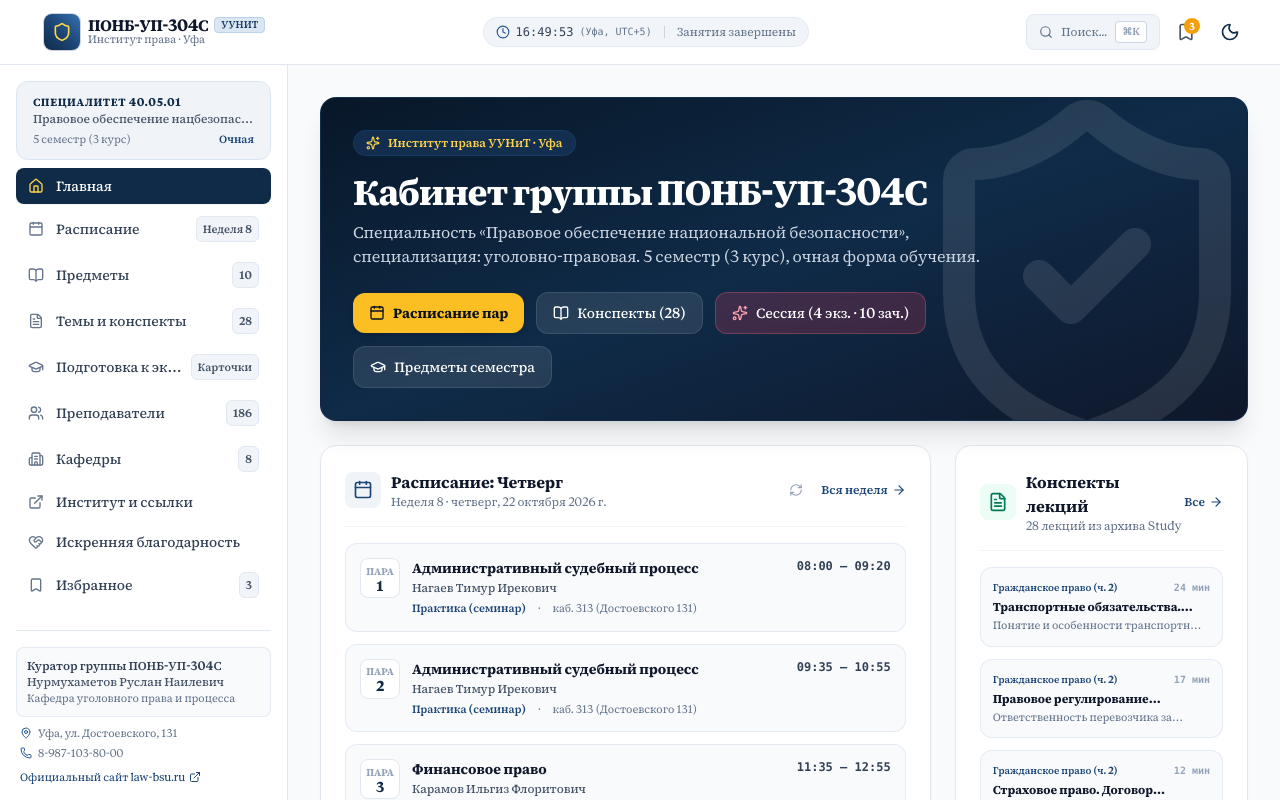
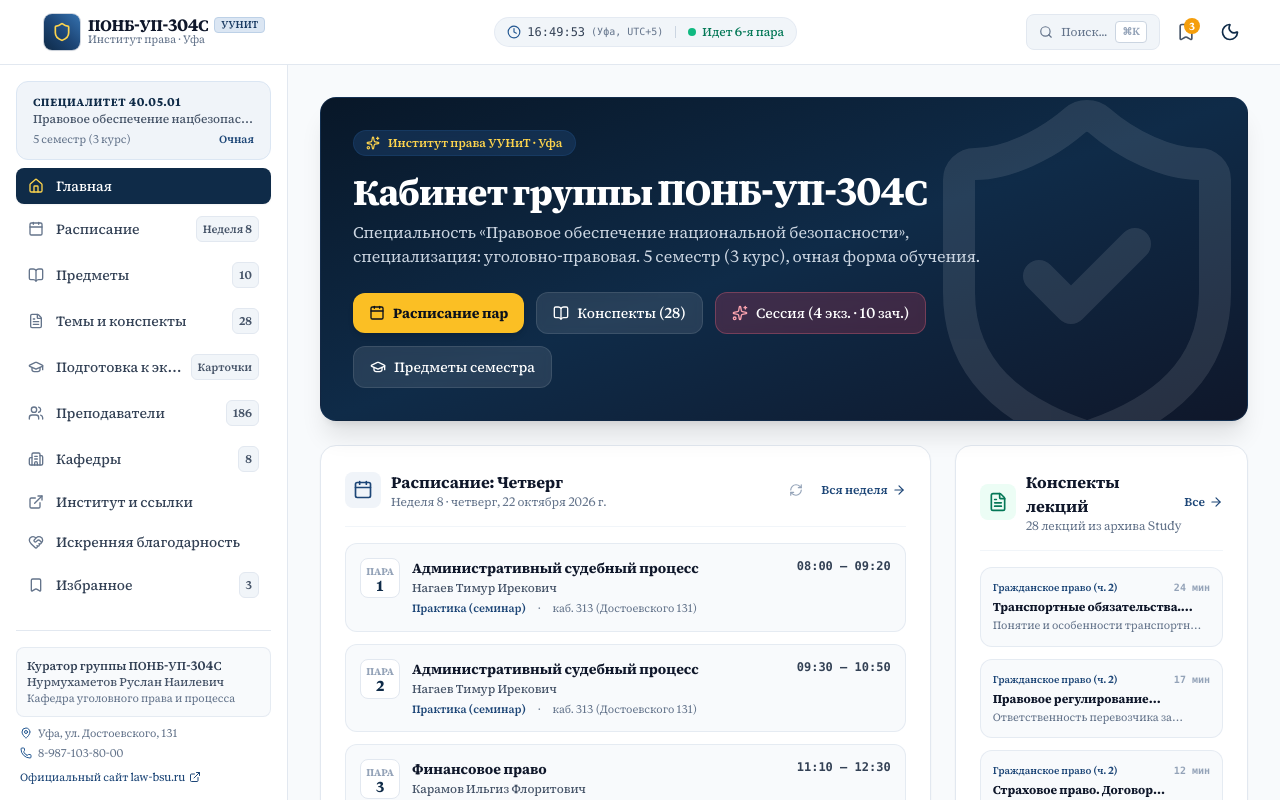
Before and after one commit to luwili/ponb-up-304s-cabinet, a React (Vite) app: page / in a window 1280 px wide. Shown: the top 800 px of the page. Built offline with nearby package versions, Linux system fonts and the light colour scheme.

Commit message:
feat: custom bell schedule for shifts 1 and 2 protected from ISU sync

```diff
--- a/src/data/schedule.json
+++ b/src/data/schedule.json
@@ -9,32 +9,83 @@
   "bellSchedule": [
     {
       "pair": 1,
+      "shift": 1,
+      "shiftPair": 1,
+      "label": "1 ПАРА",
       "timeStart": "08:00",
       "timeEnd": "09:20",
-      "break": "15 минут"
+      "break": "10 минут"
     },
     {
       "pair": 2,
-      "timeStart": "09:35",
-      "timeEnd": "10:55",
-      "break": "40 минут (большая перемена)"
+      "shift": 1,
+      "shiftPair": 2,
+      "label": "2 ПАРА",
+      "timeStart": "09:30",
+      "timeEnd": "10:50",
+      "break": "20 минут"
     },
     {
       "pair": 3,
-      "timeStart": "11:35",
-      "timeEnd": "12:55",
-      "break": "15 минут"
+      "shift": 1,
+      "shiftPair": 3,
+      "label": "3 ПАРА",
+      "timeStart": "11:10",
+      "timeEnd": "12:30",
+      "break": "10 минут"
     },
     {
       "pair": 4,
-      "timeStart": "13:10",
-      "timeEnd": "14:30",
-      "break": "15 минут"
+      "shift": 1,
+      "shiftPair": 4,
+      "label": "4 ПАРА",
+      "timeStart": "12:40",
+      "timeEnd": "14:00",
+      "break": "10 минут"
     },
     {
       "pair": 5,
-      "timeStart": "14:45",
-      "timeEnd": "16:05",
+      "shift": 2,
+      "shiftPair": 1,
+      "label": "1 ПАРА (2 смена)",
+      "timeStart": "14:10",
+      "timeEnd": "15:30",
+      "break": "10 минут"
+    },
+    {
+      "pair": 6,
+      "shift": 2,
+      "shiftPair": 2,
+      "label": "2 ПАРА (2 смена)",
+      "timeStart": "15:40",
+      "timeEnd": "17:00",
+      "break": "20 минут"
+    },
+    {
+      "pair": 7,
+      "shift": 2,
+      "shiftPair": 3,
+      "label": "3 ПАРА (2 смена)",
+      "timeStart": "17:20",
+      "timeEnd": "18:40",
+      "break": "10 минут"
+    },
+    {
+      "pair": 8,
+      "shift": 2,
+      "shiftPair": 4,
+      "label": "4 ПАРА (2 смена)",
+      "timeStart": "18:50",
+      "timeEnd": "20:10",
+      "break": "10 минут"
+    },
+    {
+      "pair": 9,
+      "shift": 2,
+      "shiftPair": 5,
+      "label": "5 ПАРА (2 смена)",
+      "timeStart": "20:20",
+      "timeEnd": "21:40",
       "break": ""
     }
   ],
@@ -59,8 +110,8 @@
         {
           "id": "sch-1-2",
           "pairNumber": 2,
-          "timeStart": "09:35",
-          "timeEnd": "10:55",
+          "timeStart": "09:30",
+          "timeEnd": "10:50",
           "subjectId": "fin-gramotnost",
           "subjectName": "Основы финансовой грамотности",
           "type": "Практика (семинар)",
@@ -71,8 +122,8 @@
         {
           "id": "sch-1-3",
           "pairNumber": 3,
-          "timeStart": "11:35",
-          "timeEnd": "12:55",
+          "timeStart": "11:10",
+          "timeEnd": "12:30",
           "subjectId": "spec-podgotovka",
           "subjectName": "Специальная профессиональная подготовка",
           "type": "Практика (семинар)",
@@ -83,8 +134,8 @@
         {
           "id": "sch-1-4",
           "pairNumber": 4,
-          "timeStart": "13:10",
-          "timeEnd": "14:30",
+          "timeStart": "12:40",
+          "timeEnd": "14:00",
           "subjectId": "spec-podgotovka",
           "subjectName": "Специальная профессиональная подготовка",
           "type": "Практика (семинар)",
@@ -102,8 +153,8 @@
         {
           "id": "sch-2-1",
           "pairNumber": 4,
-          "timeStart": "13:10",
-          "timeEnd": "14:30",
+          "timeStart": "12:40",
+          "timeEnd": "14:00",
           "subjectId": "fin-pravo",
           "subjectName": "Финансовое право",
           "type": "Лекция",
@@ -133,8 +184,8 @@
         {
           "id": "sch-3-2",
           "pairNumber": 2,
-          "timeStart": "09:35",
-          "timeEnd": "10:55",
+          "timeStart": "09:30",
+          "timeEnd": "10:50",
           "subjectId": "grazhd-pravo-2",
           "subjectName": "Гражданское право (часть 2)",
           "type": "Практика (семинар)",
@@ -145,8 +196,8 @@
         {
           "id": "sch-3-3",
           "pairNumber": 3,
-          "timeStart": "11:35",
-          "timeEnd": "12:55",
+          "timeStart": "11:10",
+          "timeEnd": "12:30",
           "subjectId": "ugolov-proc",
           "subjectName": "Уголовно-процессуальное право (уголовный процесс)",
           "type": "Практика (семинар)",
@@ -157,8 +208,8 @@
         {
           "id": "sch-3-4",
           "pairNumber": 4,
-          "timeStart": "13:10",
-          "timeEnd": "14:30",
+          "timeStart": "12:40",
+          "timeEnd": "14:00",
           "subjectId": "ugolov-proc",
           "subjectName": "Уголовно-процессуальное право (уголовный процесс)",
           "type": "Практика (семинар)",
@@ -188,8 +239,8 @@
         {
           "id": "sch-4-2",
           "pairNumber": 2,
-          "timeStart": "09:35",
-          "timeEnd": "10:55",
+          "timeStart": "09:30",
+          "timeEnd": "10:50",
           "subjectId": "admin-sud-proc",
           "subjectName": "Административный судебный процесс",
           "type": "Практика (семинар)",
@@ -200,8 +251,8 @@
         {
           "id": "sch-4-3",
           "pairNumber": 3,
-          "timeStart": "11:35",
-          "timeEnd": "12:55",
+          "timeStart": "11:10",
+          "timeEnd": "12:30",
           "subjectId": "fin-pravo",
           "subjectName": "Финансовое право",
           "type": "Практика (семинар)",
@@ -212,8 +263,8 @@
         {
           "id": "sch-4-4",
           "pairNumber": 4,
-          "timeStart": "13:10",
-          "timeEnd": "14:30",
+          "timeStart": "12:40",
+          "timeEnd": "14:00",
           "subjectId": "fin-pravo",
           "subjectName": "Финансовое право",
           "type": "Практика (семинар)",
@@ -243,8 +294,8 @@
         {
           "id": "sch-5-2",
           "pairNumber": 2,
-          "timeStart": "09:35",
-          "timeEnd": "10:55",
+          "timeStart": "09:30",
+          "timeEnd": "10:50",
           "subjectId": "fizra",
           "subjectName": "Общая физическая подготовка",
           "type": "Практика (семинар)",
@@ -255,8 +306,8 @@
         {
           "id": "sch-5-3",
           "pairNumber": 3,
-          "timeStart": "11:35",
-          "timeEnd": "12:55",
+          "timeStart": "11:10",
+          "timeEnd": "12:30",
           "subjectId": "eco-pravo",
           "subjectName": "Экологическое право",
           "type": "Практика (семинар)",
@@ -267,8 +318,8 @@
         {
           "id": "sch-5-4",
           "pairNumber": 4,
-          "timeStart": "13:10",
-          "timeEnd": "14:30",
+          "timeStart": "12:40",
+          "timeEnd": "14:00",
           "subjectId": "eco-pravo",
           "subjectName": "Экологическое право",
           "type": "Практика (семинар)",
@@ -286,8 +337,8 @@
         {
           "id": "sch-6-1",
           "pairNumber": 3,
-          "timeStart": "11:35",
-          "timeEnd": "12:55",
+          "timeStart": "11:10",
+          "timeEnd": "12:30",
           "subjectId": "ugolov-pravo-osob",
           "subjectName": "Уголовное право (особенная часть)",
           "type": "Практика (семинар)",
@@ -298,8 +349,8 @@
         {
           "id": "sch-6-2",
           "pairNumber": 4,
-          "timeStart": "13:10",
-          "timeEnd": "14:30",
+          "timeStart": "12:40",
+          "timeEnd": "14:00",
           "subjectId": "ugolov-pravo-osob",
           "subjectName": "Уголовное право (особенная часть)",
           "type": "Практика (семинар)",
--- a/src/pages/HomePage.tsx
+++ b/src/pages/HomePage.tsx
@@ -220,7 +220,7 @@ export const HomePage: React.FC<HomePageProps> = ({ onNavigate, onOpenSync, isSy
           <div className="mt-4 pt-3 border-t border-slate-100 dark:border-slate-800 text-xs text-slate-500 dark:text-slate-400 flex items-center justify-between">
             <span className="flex items-center space-x-1.5">
               <Clock className="w-3.5 h-3.5 text-brand-600 dark:text-brand-400" />
-              <span>Звонки: 08:00, 09:35, 11:35, 13:10, 14:45</span>
+              <span>Звонки: 08:00, 09:30, 11:10, 12:40 (1 см.) · 14:10, 15:40, 17:20 (2 см.)</span>
             </span>
             <span className="font-medium text-slate-600 dark:text-slate-400">ул. Достоевского, 131</span>
           </div>
--- a/src/pages/SchedulePage.tsx
+++ b/src/pages/SchedulePage.tsx
@@ -310,39 +310,88 @@ export const SchedulePage: React.FC<SchedulePageProps> = ({
       )}
 
       {/* Bell Schedule Reference */}
-      <div className="bg-slate-50 dark:bg-slate-900/60 rounded-2xl p-6 border border-slate-200 dark:border-slate-800">
-        <h3 className="font-bold text-slate-900 dark:text-white text-sm mb-3 flex items-center space-x-2">
-          <Clock className="w-4 h-4 text-brand-600 dark:text-brand-400" />
-          <span>Официальное расписание звонков Института права</span>
+      <div className="bg-white dark:bg-slate-900 rounded-2xl p-6 border border-slate-200 dark:border-slate-800 shadow-sm space-y-6">
+        <div className="flex flex-col sm:flex-row sm:items-center justify-between gap-2 pb-4 border-b border-slate-100 dark:border-slate-800">
+          <div>
+            <h3 className="font-extrabold text-slate-900 dark:text-white text-lg flex items-center space-x-2">
+              <Clock className="w-5 h-5 text-amber-500" />
+              <span>Расписание звонков Института права УУНиТ</span>
             </h3>
+            <p className="text-xs text-slate-500 dark:text-slate-400 mt-0.5">
+              Официальная сетка звонков для первой и второй смены с длительностью перемен.
+            </p>
+          </div>
+        </div>
 
-        <div className="grid grid-cols-2 sm:grid-cols-5 gap-3">
-          {scheduleData.bellSchedule.map((b) => (
-            <div key={b.pair} className="p-3 bg-white dark:bg-slate-800 rounded-xl border border-slate-200 dark:border-slate-700 text-center">
-              <span className="text-[10px] uppercase font-bold text-slate-400">Пара {b.pair}</span>
-              <div className="font-mono font-bold text-sm text-slate-900 dark:text-white mt-0.5">
+        {/* 1st Shift */}
+        <div className="space-y-3">
+          <div className="flex items-center space-x-2">
+            <span className="px-2.5 py-0.5 rounded-md text-xs font-bold bg-brand-100 dark:bg-brand-950 text-brand-900 dark:text-brand-300 border border-brand-200 dark:border-brand-800">
+              1-я смена
+            </span>
+            <span className="text-xs text-slate-400">Пары 1 – 4 (08:00 – 14:00)</span>
+          </div>
+
+          <div className="grid grid-cols-2 sm:grid-cols-4 gap-3">
+            {scheduleData.bellSchedule.filter((b: any) => b.shift === 1 || !b.shift && b.pair <= 4).map((b: any) => (
+              <div
+                key={b.pair}
+                className="p-3.5 bg-slate-50 dark:bg-slate-800/60 rounded-xl border border-slate-200 dark:border-slate-700/80 text-center hover:border-brand-400 transition-colors"
+              >
+                <span className="text-[11px] uppercase font-bold text-slate-500 dark:text-slate-400 tracking-wider">
+                  {b.label || `${b.pair} ПАРА`}
+                </span>
+                <div className="font-mono font-extrabold text-base text-slate-900 dark:text-white my-1">
                   {b.timeStart} – {b.timeEnd}
                 </div>
-              {b.break && (
-                <div className="text-[10px] text-slate-500 dark:text-slate-400 mt-1">
+                {b.break ? (
+                  <div className="inline-block px-2 py-0.5 rounded-full text-[10px] font-semibold bg-amber-50 dark:bg-amber-950/60 text-amber-800 dark:text-amber-300 border border-amber-200/60 dark:border-amber-800/40">
                     Перерыв: {b.break}
                   </div>
+                ) : (
+                  <div className="text-[10px] text-slate-400">—</div>
                 )}
               </div>
             ))}
           </div>
+        </div>
 
-        <div className="mt-4 pt-3 border-t border-slate-200 dark:border-slate-800 flex flex-col sm:flex-row sm:items-center justify-between gap-2 text-xs text-slate-500 dark:text-slate-400">
-          <span>Официальный первоисточник расписания: law-bsu.ru/schedules</span>
-          <a
-            href="https://law-bsu.ru/schedules"
-            target="_blank"
-            rel="noopener noreferrer"
-            className="inline-flex items-center space-x-1 text-brand-700 dark:text-brand-400 font-semibold hover:underline"
+        {/* 2nd Shift */}
+        <div className="space-y-3 pt-2 border-t border-slate-100 dark:border-slate-800">
+          <div className="flex items-center space-x-2">
+            <span className="px-2.5 py-0.5 rounded-md text-xs font-bold bg-indigo-100 dark:bg-indigo-950 text-indigo-900 dark:text-indigo-300 border border-indigo-200 dark:border-indigo-800">
+              2-я смена
+            </span>
+            <span className="text-xs text-slate-400">Пары 1 – 5 (14:10 – 21:40)</span>
+          </div>
+
+          <div className="grid grid-cols-2 sm:grid-cols-5 gap-3">
+            {scheduleData.bellSchedule.filter((b: any) => b.shift === 2 || !b.shift && b.pair > 4).map((b: any) => (
+              <div
+                key={b.pair}
+                className="p-3.5 bg-slate-50 dark:bg-slate-800/60 rounded-xl border border-slate-200 dark:border-slate-700/80 text-center hover:border-indigo-400 transition-colors"
               >
-            <span>Открыть расписание на сайте института</span>
-            <ExternalLink className="w-3.5 h-3.5" />
-          </a>
+                <span className="text-[11px] uppercase font-bold text-slate-500 dark:text-slate-400 tracking-wider">
+                  {b.label || `${b.pair - 4} ПАРА`}
+                </span>
+                <div className="font-mono font-extrabold text-base text-slate-900 dark:text-white my-1">
+                  {b.timeStart} – {b.timeEnd}
+                </div>
+                {b.break ? (
+                  <div className="inline-block px-2 py-0.5 rounded-full text-[10px] font-semibold bg-amber-50 dark:bg-amber-950/60 text-amber-800 dark:text-amber-300 border border-amber-200/60 dark:border-amber-800/40">
+                    Перерыв: {b.break}
+                  </div>
+                ) : (
+                  <div className="text-[10px] text-slate-400">—</div>
+                )}
+              </div>
+            ))}
+          </div>
+        </div>
+
+        <div className="pt-3 border-t border-slate-100 dark:border-slate-800 flex flex-col sm:flex-row sm:items-center justify-between gap-2 text-xs text-slate-500 dark:text-slate-400">
+          <span>Сетка звонков зафиксирована локально и защищена от перезаписи из ИСУ</span>
+          <span className="text-slate-400 font-mono">ул. Достоевского, 131</span>
         </div>
       </div>
     </div>
--- a/src/utils/time.ts
+++ b/src/utils/time.ts
@@ -21,11 +21,17 @@ export interface UfaTimeInfo {
 }
 
 const BELL_SCHEDULE = [
-  { pair: 1, start: '08:00', end: '09:20', startMins: 8 * 60, endMins: 9 * 60 + 20 },
-  { pair: 2, start: '09:35', end: '10:55', startMins: 9 * 60 + 35, endMins: 10 * 60 + 55 },
-  { pair: 3, start: '11:35', end: '12:55', startMins: 11 * 60 + 35, endMins: 12 * 60 + 55 },
-  { pair: 4, start: '13:10', end: '14:30', startMins: 13 * 60 + 10, endMins: 14 * 60 + 30 },
-  { pair: 5, start: '14:45', end: '16:05', startMins: 14 * 60 + 45, endMins: 16 * 60 + 5 },
+  // 1-я смена
+  { pair: 1, label: '1-я пара', start: '08:00', end: '09:20', startMins: 8 * 60, endMins: 9 * 60 + 20 },
+  { pair: 2, label: '2-я пара', start: '09:30', end: '10:50', startMins: 9 * 60 + 30, endMins: 10 * 60 + 50 },
+  { pair: 3, label: '3-я пара', start: '11:10', end: '12:30', startMins: 11 * 60 + 10, endMins: 12 * 60 + 30 },
+  { pair: 4, label: '4-я пара', start: '12:40', end: '14:00', startMins: 12 * 60 + 40, endMins: 14 * 60 },
+  // 2-я смена
+  { pair: 5, label: '1-я пара (2 смена)', start: '14:10', end: '15:30', startMins: 14 * 60 + 10, endMins: 15 * 60 + 30 },
+  { pair: 6, label: '2-я пара (2 смена)', start: '15:40', end: '17:00', startMins: 15 * 60 + 40, endMins: 17 * 60 },
+  { pair: 7, label: '3-я пара (2 смена)', start: '17:20', end: '18:40', startMins: 17 * 60 + 20, endMins: 18 * 60 + 40 },
+  { pair: 8, label: '4-я пара (2 смена)', start: '18:50', end: '20:10', startMins: 18 * 60 + 50, endMins: 20 * 60 + 10 },
+  { pair: 9, label: '5-я пара (2 смена)', start: '20:20', end: '21:40', startMins: 20 * 60 + 20, endMins: 21 * 60 + 40 },
 ];
 
 export function getUfaTimeInfo(customDate?: Date): UfaTimeInfo {
@@ -91,7 +97,7 @@ export function getUfaTimeInfo(customDate?: Date): UfaTimeInfo {
           pair: p.pair,
           start: p.start,
           end: p.end,
-          description: `Идет ${p.pair}-я пара`
+          description: `Идет ${p.label}`
         };
         break;
       } else if (i < BELL_SCHEDULE.length - 1) {
@@ -102,7 +108,7 @@ export function getUfaTimeInfo(customDate?: Date): UfaTimeInfo {
             pair: nextP.pair,
             start: nextP.start,
             end: nextP.end,
-            description: `Перемена перед ${nextP.pair}-й парой`
+            description: `Перемена перед ${nextP.label}`
           };
           break;
         }
```
Also changed, not shown: 1 other file (tests, documents, lock files or other folders). Lines whose indentation alone changed are shown as unchanged.
